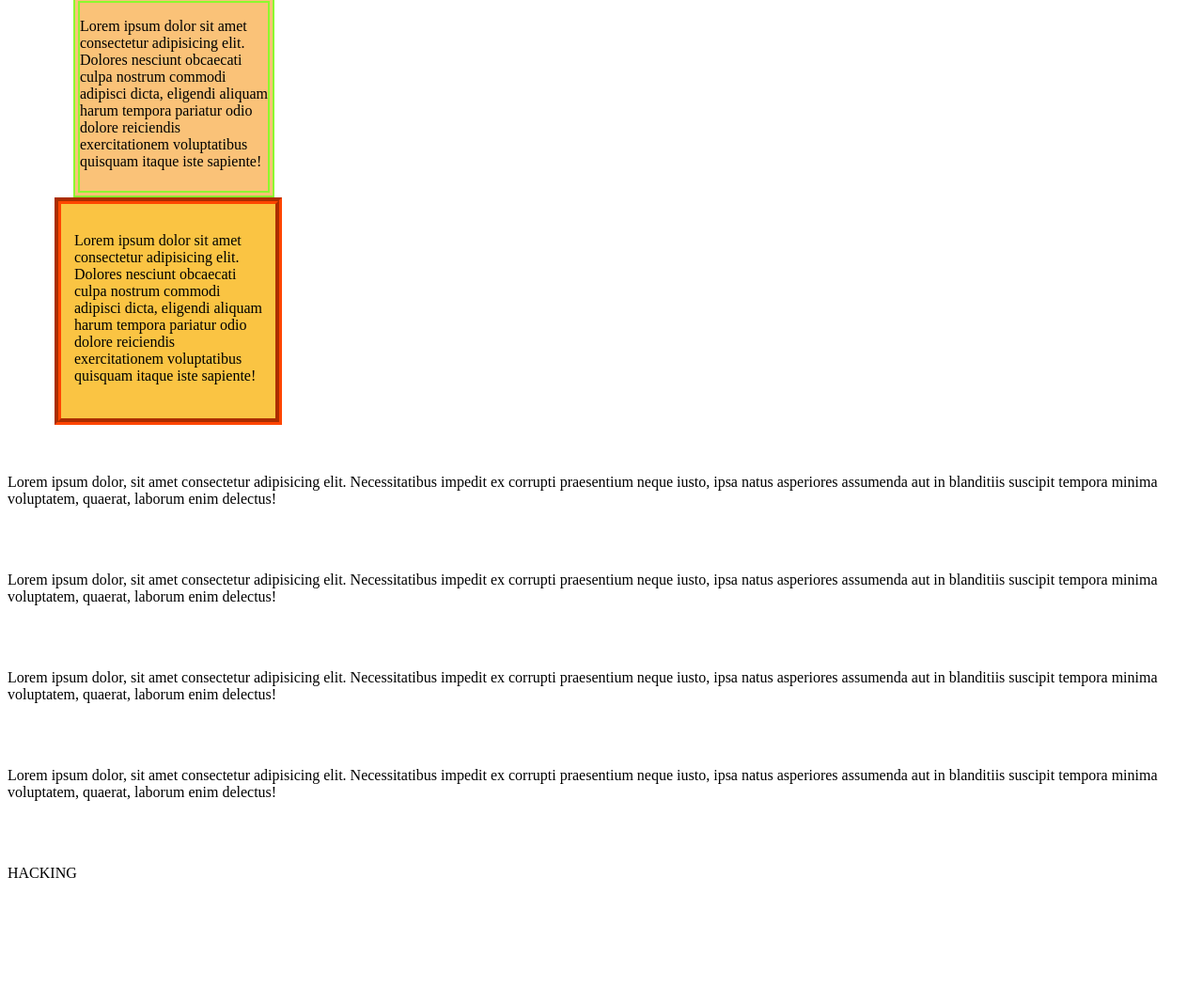
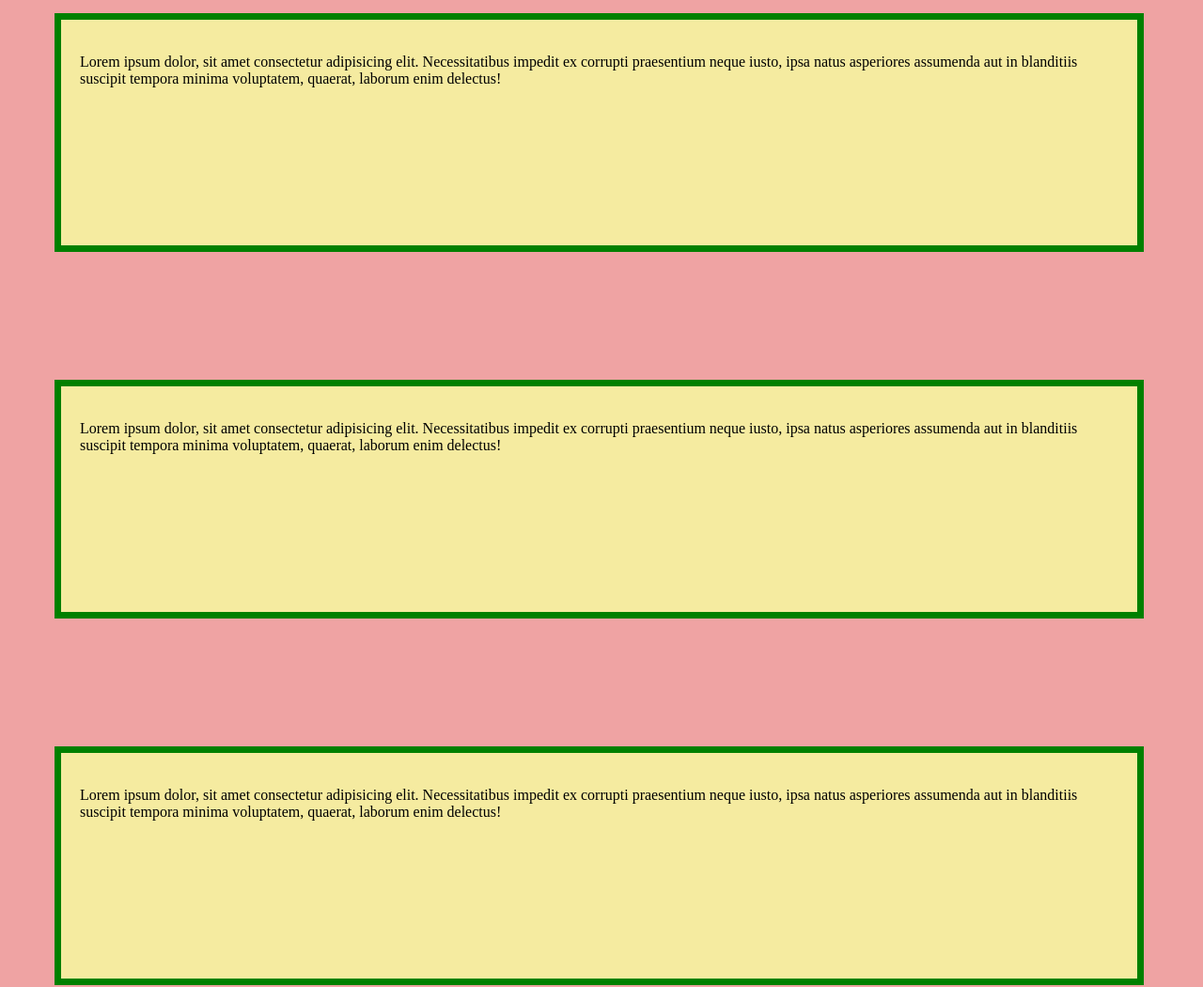
Before and after one commit to migue069/Miguel777, a plain HTML site: page bordes.html in a window 1280 px wide. Shown: the part 808-1858 px from the top of the page at 94% size. Before the commit the page ends 1762 px from the top, so only its background shows below. Drawn offline with Linux system fonts and the light colour scheme.

Commit message:
arreglo32

```diff
--- a/bordes.html
+++ b/bordes.html
@@ -28,28 +28,28 @@
      <br>
      <br>
      <div class="textosgeneral">
-        <div class="textos1">
+        <div class="texto1">
             <p> Lorem ipsum dolor, sit amet consectetur adipisicing elit. Necessitatibus impedit ex corrupti praesentium neque iusto, ipsa natus asperiores assumenda aut in blanditiis suscipit tempora minima voluptatem, quaerat, laborum enim delectus!</p>
         </div>
     <br>
     <br>
-        <div class="textos2">
+        <div class="texto2">
             <p> Lorem ipsum dolor, sit amet consectetur adipisicing elit. Necessitatibus impedit ex corrupti praesentium neque iusto, ipsa natus asperiores assumenda aut in blanditiis suscipit tempora minima voluptatem, quaerat, laborum enim delectus!</p>
         </div>
     <br>
     <br>
-        <div class="textos3">
+        <div class="texto3">
             <p> Lorem ipsum dolor, sit amet consectetur adipisicing elit. Necessitatibus impedit ex corrupti praesentium neque iusto, ipsa natus asperiores assumenda aut in blanditiis suscipit tempora minima voluptatem, quaerat, laborum enim delectus!</p>
         </div>
     <br>
     <br>
-        <div class="textos4">
+        <div class="texto4">
             <p> Lorem ipsum dolor, sit amet consectetur adipisicing elit. Necessitatibus impedit ex corrupti praesentium neque iusto, ipsa natus asperiores assumenda aut in blanditiis suscipit tempora minima voluptatem, quaerat, laborum enim delectus!</p>
         </div>
     <br>
     <br>
     </div>
-     <div class="bolita">
+     <div class="bola">
         <p> HACKING</p>
      </div>
 </body>
--- a/css/bordes.css
+++ b/css/bordes.css
@@ -1,20 +1,17 @@
 body{
-      background-color: white;
+      background-color: rgb(239, 163, 163);
 }
- .contenefor{
+ .contenedorg{
       display: flex;
       text-align: justify;
       font-family: Arial, Helvetica, sans-serif;
-      padding-left: 200px;
-      padding-top: 100px;
-      font-size: 16px;
  }
   .box1{
       width: 200px;
       height: 200px;
       background-color: #f4f4f4;
       background-size: cover;
-      margin-left: 50px;
+      margin: 50px;
       border: 7px solid black;
       padding: 14px;
   }
@@ -23,7 +20,7 @@ body{
     height: 200px;
     background-color: #a4a4a4;
     background-size: cover;
-    margin-top: 70px;
+    margin: 50px;
     border: 7px dotted yellow;
     padding: 14px;
   }
@@ -32,7 +29,7 @@ body{
     height: 200px;
     background-color: #94cd94;
     background-size: cover;
-    margin-left: 70px;
+    margin: 50px;
     border: 7px dashed red;
     padding: 14px;
   }
@@ -41,16 +38,16 @@ body{
     height: 200px;
     background-color: #fac278;
     background-size: cover;
-    margin-left: 70px;
+    margin: 50px;
     border: 7px double rgb(140, 249, 46);
-    padding: 14;
+    padding: 14px;
   }
   .box5{
     width: 200px;
     height: 200px;
     background-color: #fac443;
     background-size: cover;
-    margin-left: 50px;
+    margin: 50px;
     border: 7px groove orangered;
     padding: 14px;
   }
@@ -59,11 +56,12 @@ body{
     color: black;
     font-family: Arial, Helvetica, sans-serif;
     font-size: 25px;
+    margin: 50px;
   }
   .texto1{
     width: 1105px;
     height: 200px;
-    margin-left: 390px;
+    margin: 50px;
     border: 5px solid green;
     background-size: cover;
     background-color: #f5eba0;
@@ -72,8 +70,8 @@ body{
   .texto2{
     width: 1105px;
     height: 200px;
-    margin-left: 390px;
-    border: 5px solid green;
+    margin: 50px;
+    border: 7px solid green;
     background-size: cover;
     background-color: #f5eba0;
     padding: 20px;
@@ -81,8 +79,8 @@ body{
   .texto3{
     width: 1105px;
     height: 200px;
-    margin-left: 390px;
-    border: 5px solid green;
+    margin: 50px;
+    border: 7px solid green;
     background-size: cover;
     background-color: #f5eba0;
     padding: 20px;
@@ -90,8 +88,8 @@ body{
   .texto4{
     width: 1105px;
     height: 200px;
-    margin-left: 390px;
-    border: 5px solid green;
+    margin: 50px;
+    border: 7px solid green;
     background-size: cover;
     background-color: #f5eba0;
     padding: 20px;
@@ -104,7 +102,7 @@ body{
     font-size: 20px;
     line-height: 450px;
     color: indigo;
-    margin-left: 700px;
+    margin: 50px;
     border-radius: 500px 500px 500px 500px;
     background-size: cover;
     background-color: crimson;
```
